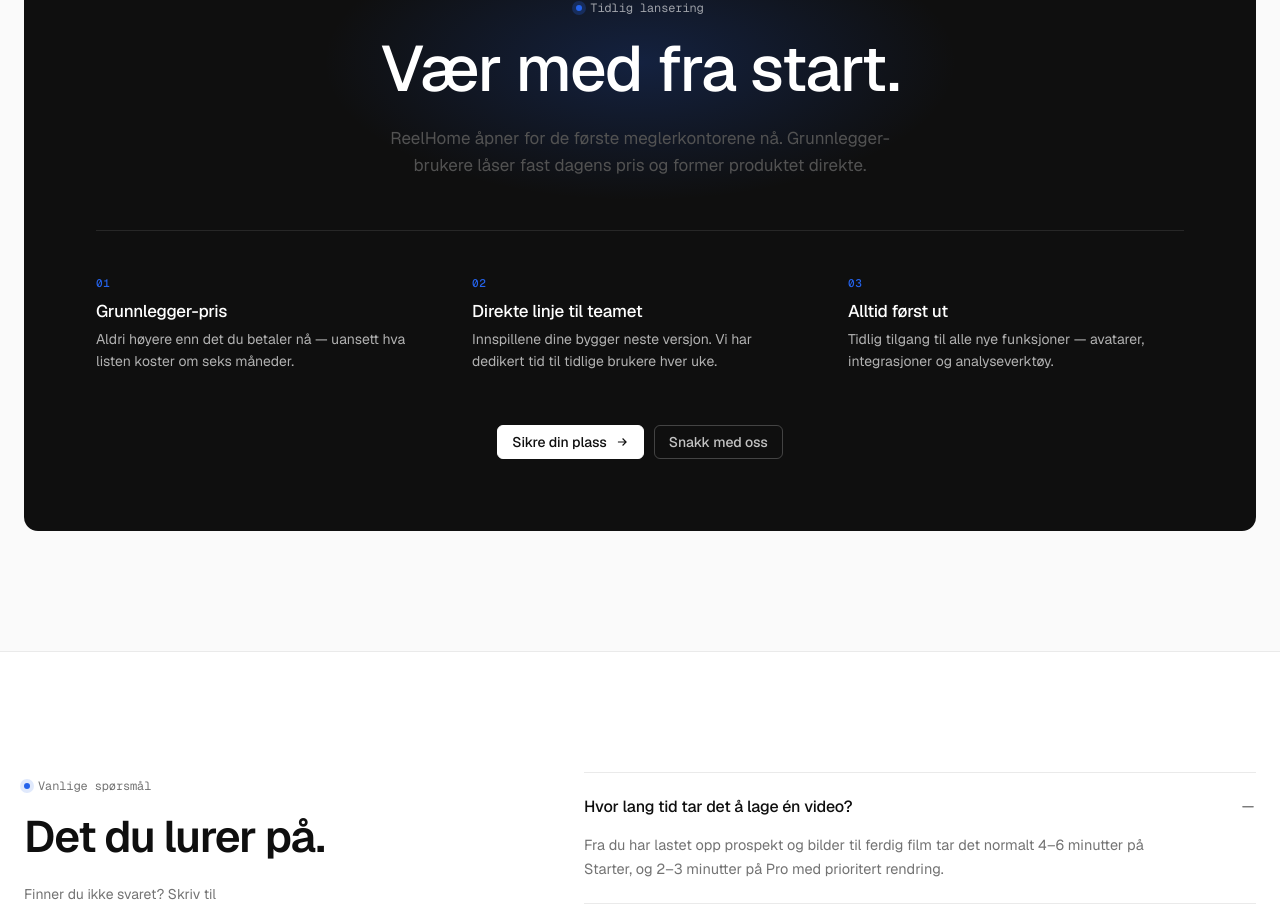
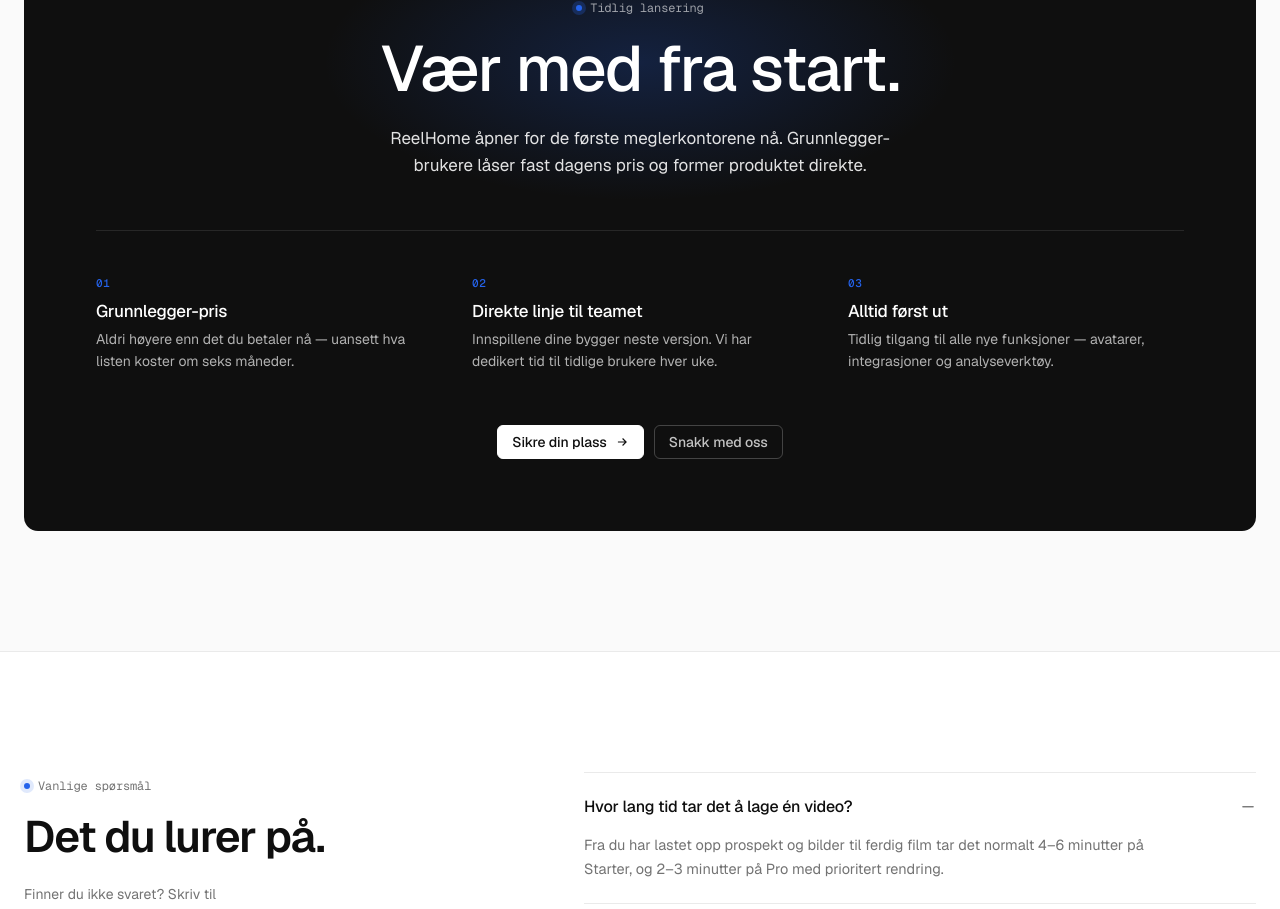
Before and after one commit to Wackazakka/boligforge, a Next.js app: page / in a window 1280 px wide. Shown: the part 4558-5467 px from the top of the page. Built offline with nearby package versions, Linux system fonts and the light colour scheme.

Commit message:
Fix ea-sub color specificity — scope under .ea-card
.landing p was winning over .ea-sub due to higher specificity (0,1,1 vs 0,1,0).
Changed to .ea-card .ea-sub (0,2,0) to override correctly.

Co-Authored-By: Claude Sonnet 4.6 <noreply@anthropic.com>

```diff
--- a/app/globals.css
+++ b/app/globals.css
@@ -551,7 +551,7 @@ nav.top .wrap { display: flex; align-items: center; justify-content: space-betwe
 .ea-card .eyebrow { color: rgba(255,255,255,0.6); position: relative; }
 .ea-card .eyebrow .dot { background: var(--blue); box-shadow: 0 0 0 4px rgba(37,99,235,0.25); }
 .ea-card h2 { color: #fff; font-size: clamp(36px, 5vw, 64px); margin: 16px 0 22px; position: relative; }
-.ea-sub { font-size: 17px; max-width: 520px; margin: 0 auto 52px; color: rgba(255,255,255,0.88); line-height: 1.55; position: relative; }
+.ea-card .ea-sub { font-size: 17px; max-width: 520px; margin: 0 auto 52px; color: rgba(255,255,255,0.88); line-height: 1.55; position: relative; }
 .ea-perks { display: grid; grid-template-columns: repeat(3, 1fr); gap: 40px; margin-bottom: 52px; border-top: 1px solid rgba(255,255,255,0.1); padding-top: 44px; text-align: left; position: relative; }
 .ea-num { font-family: var(--mono); font-size: 11px; color: var(--blue); letter-spacing: 0.05em; margin-bottom: 10px; font-weight: 500; }
 .ea-perk h4 { font-size: 17px; color: #fff; margin-bottom: 8px; font-weight: 500; letter-spacing: -0.015em; }
```
